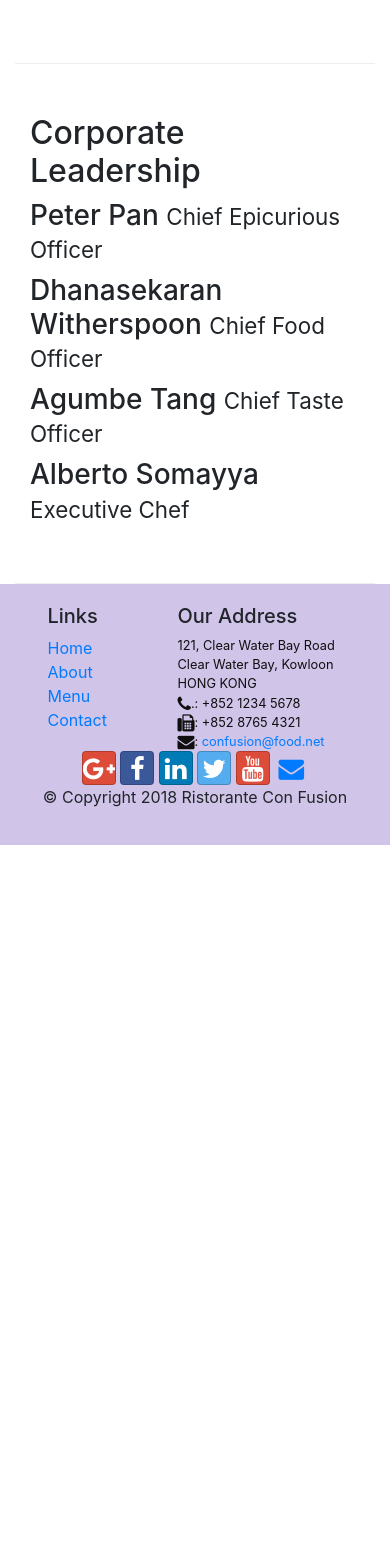
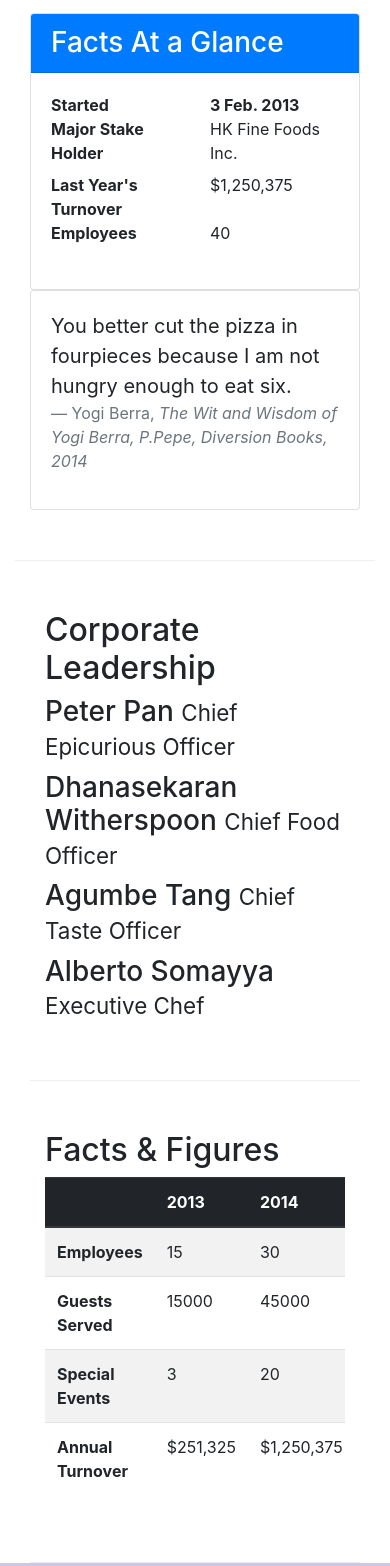
Before and after one commit to Adarsh-Vemali/Bootstrap-4, a website: page aboutus.html in a window 390 px wide. Shown: the part 1037-2603 px from the top of the page. Before the commit the page ends 1882 px from the top, so only its background shows below. Drawn offline with nearby package versions, Linux system fonts and the light colour scheme.

Commit message:
Cards and Tables

```diff
--- a/aboutus.html
+++ b/aboutus.html
@@ -69,11 +69,38 @@
                 <p>Started in 2010, Ristorante con Fusion quickly established itself as a culinary icon par excellence in Hong Kong. With its unique brand of world fusion cuisine that can be found nowhere else, it enjoys patronage from the A-list clientele in Hong Kong.  Featuring four of the best three-star Michelin chefs in the world, you never know what will arrive on your plate the next time you visit us.</p>
                 <p>The restaurant traces its humble beginnings to <em>The Frying Pan</em>, a successful chain started by our CEO, Mr. Peter Pan, that featured for the first time the world's best cuisines in a pan.</p>
             </div>
+            <div class="col-12 col-sm-6">
+              <div class="card">
+                <h3 class="card-header bg-primary text-white">Facts At a Glance</h3>
+                <div class="card-body">
+                  <dl class="row">
+                    <dt class="col-6">Started</dt>
+                    <dt class="col-6">3 Feb. 2013</dt>
+                    <dt class="col-6">Major Stake Holder</dt>
+                    <dd class="col-6">HK Fine Foods Inc.</dd>
+                    <dt class="col-6">Last Year's Turnover</dt>
+                    <dd class="col-6">$1,250,375</dd>
+                    <dt class="col-6">Employees</dt>
+                    <dd class="col-6">40</dd>
+                  </dl>
+                </div>
+              </div>
+            </div>
+            <div class="col-12">
+              <div class="card card-body bg light">
+                <blockquote class="blockquote">
+                  <p class="mb-0">You better cut the pizza in fourpieces because I am not hungry enough to eat six.</p>
+                  <footer class="blockquote-footer">Yogi Berra,
+                    <cite title="Source title">The Wit and Wisdom of Yogi Berra, P.Pepe, Diversion Books, 2014</cite>
+                  </footer>
+                </blockquote>
+
+              </div>
+            </div>
           </div>
 
-            <div>
-            </div>
-        </div>
+
+
 
 
         <div class="container">
@@ -97,6 +124,50 @@
                 <p>Award winning three-star Michelin chef with wide International experience having worked closely with whos-who in the culinary world, he specializes in creating mouthwatering Indo-Italian fusion experiences. He says, <em>Put together the cuisines from the two craziest cultures, and you get a winning hit! Amma Mia!</em></p>
               </div>
             </div>
+            </div>
+            <div class="row row-content">
+              <div class="col-12 col-sm-9">
+                <h2>Facts &amp; Figures</h2>
+                <div class="table-responsive">
+                   <table class="table table-striped">
+                       <thead class="thead-dark">
+                           <tr>
+                               <th>&nbsp;</th>
+                               <th>2013</th>
+                               <th>2014</th>
+                               <th>2015</th>
+                           </tr>
+                       </thead>
+                       <tbody>
+                           <tr>
+                               <th>Employees</th>
+                               <td>15</td>
+                               <td>30</td>
+                               <td>40</td>
+                           </tr>
+                           <tr>
+                               <th>Guests Served</th>
+                               <td>15000</td>
+                               <td>45000</td>
+                               <td>100,000</td>
+                           </tr>
+                           <tr>
+                               <th>Special Events</th>
+                               <td>3</td>
+                               <td>20</td>
+                               <td>45</td>
+                           </tr>
+                           <tr>
+                               <th>Annual Turnover</th>
+                               <td>$251,325</td>
+                               <td>$1,250,375</td>
+                               <td>~$3,000,000</td>
+                           </tr>
+                       </tbody>
+                   </table>
+               </div>
+              </div>
+              <div class="col-12 col-sm-3"></div>
             </div>
        </div>
 
```
